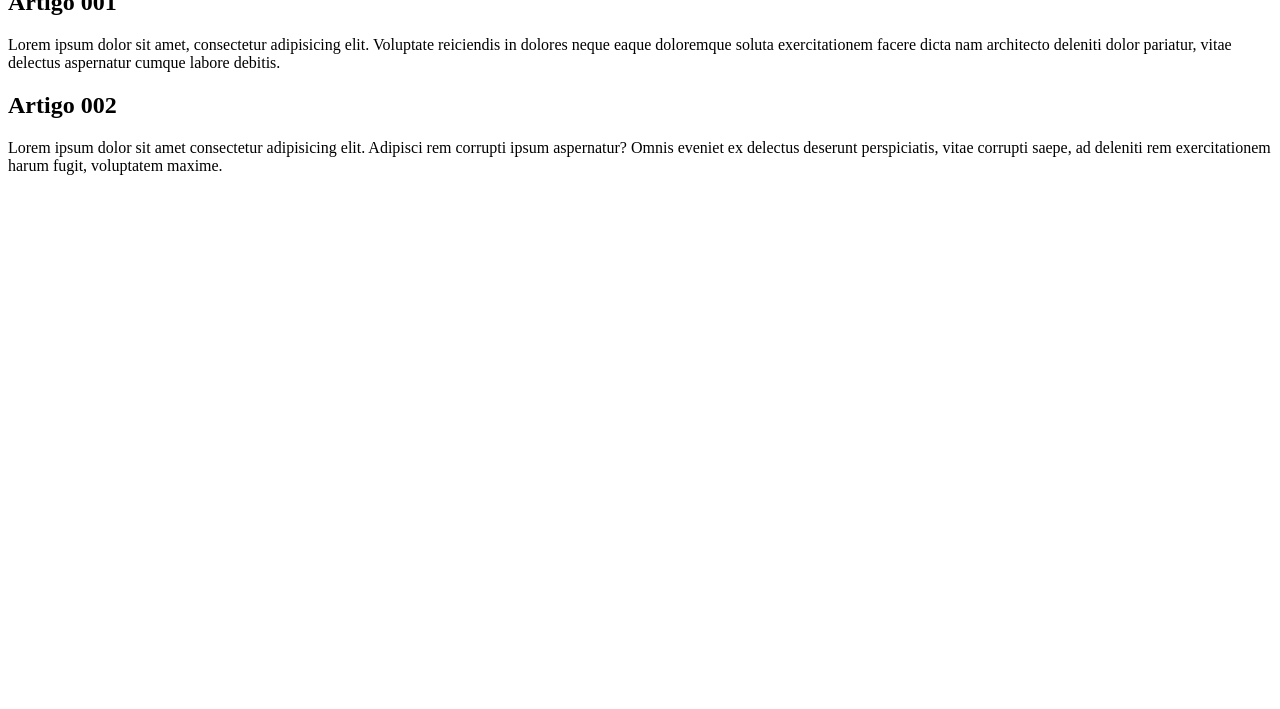
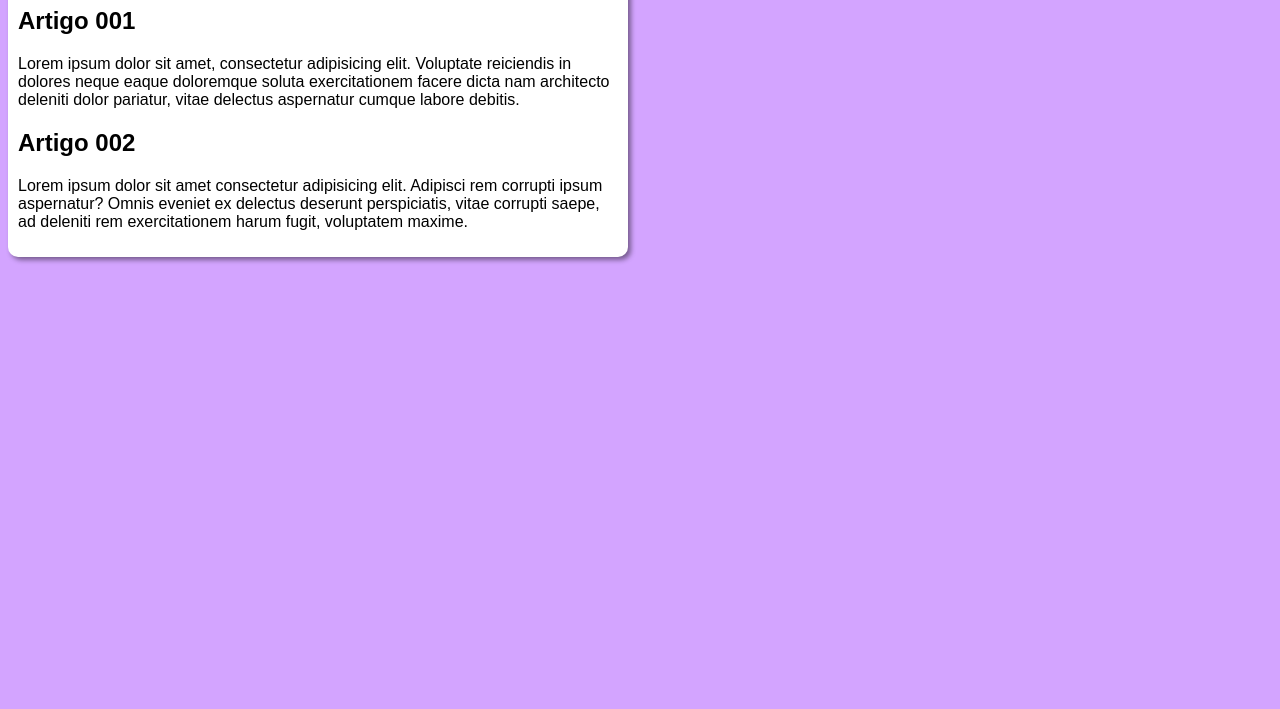
Before and after one commit to davioliveira-repo/projeto-site, a plain HTML site: page index.html in a window 1280 px wide. Shown: the part 91-800 px from the top of the page. Drawn offline with Linux system fonts and the light colour scheme.

Commit message:
comecei a editar o estilo

```diff
--- /dev/null
+++ b/estilo/style.css
@@ -0,0 +1,14 @@
+*{
+    font-family: Arial, Helvetica, sans-serif;
+}
+body{
+    background-color: rgb(211, 164, 255);
+}
+main{
+    min-width: 320px;
+    max-width: 600px;
+    background-color: white;
+    padding: 10px;
+    box-shadow: 3px 3px 5px rgba(0, 0, 0, 0.438);
+    border-radius: 10px;
+}
--- a/index.html
+++ b/index.html
@@ -4,6 +4,7 @@
     <meta charset="UTF-8">
     <meta name="viewport" content="width=device-width, initial-scale=1.0">
     <title>Título do Site</title>
+    <link rel="stylesheet" href="estilo/style.css">
 </head>
 <body>
     <main>
```
